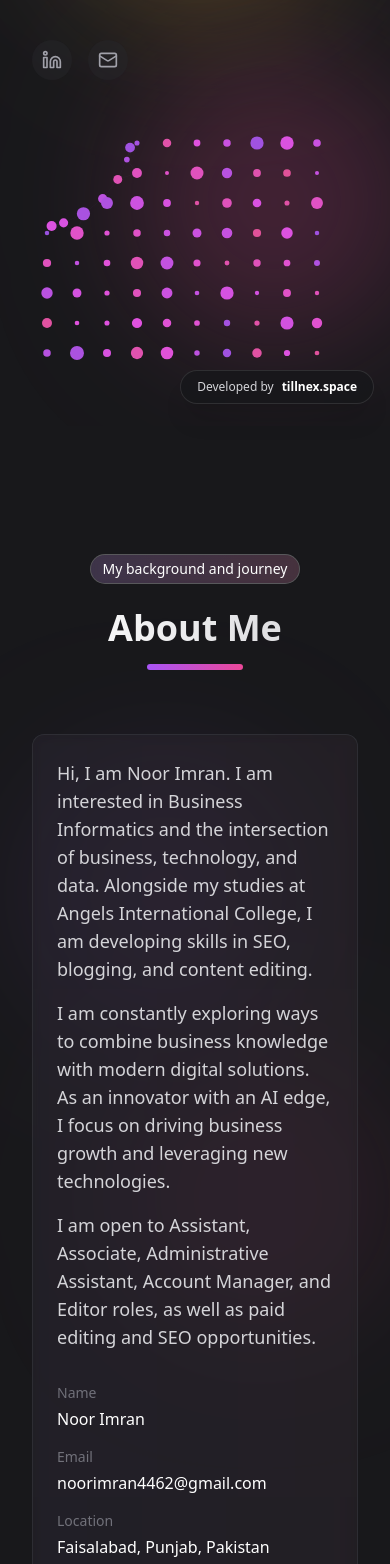
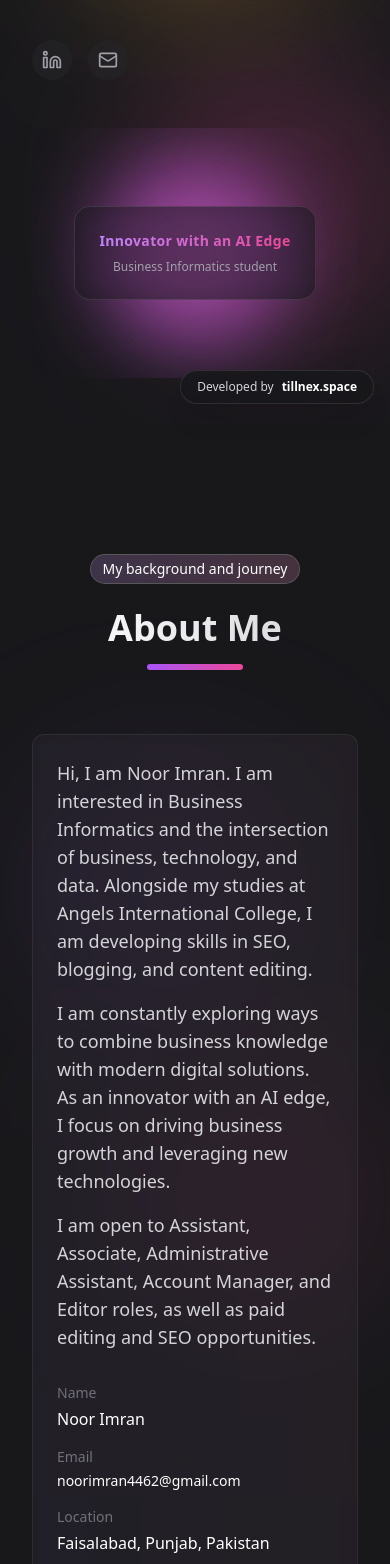
Before and after one commit to ranaahsana16-gif/portfoilio, a Next.js app: page / in a window 390 px wide. Shown: the part 424-1988 px from the top of the page. Built offline with nearby package versions, Linux system fonts and the light colour scheme.

Commit message:
fix: resolve email overflow, disable creative hero canvas on mobile for speed optimization

```diff
--- a/app/page.tsx
+++ b/app/page.tsx
@@ -96,7 +96,7 @@ export default function Portfolio() {
                   </div>
                   <div className="space-y-1">
                     <div className="text-sm text-zinc-500">Email</div>
-                    <div className="font-medium">noorimran4462@gmail.com</div>
+                    <div className="font-medium text-sm sm:text-base break-all">noorimran4462@gmail.com</div>
                   </div>
                   <div className="space-y-1">
                     <div className="text-sm text-zinc-500">Location</div>
@@ -175,7 +175,7 @@ export default function Portfolio() {
                   </div>
                   <div>
                     <div className="text-sm text-zinc-500">Email</div>
-                    <div className="font-medium text-lg">noorimran4462@gmail.com</div>
+                    <div className="font-medium text-sm sm:text-lg break-all">noorimran4462@gmail.com</div>
                   </div>
                 </a>
                 <a href="https://www.linkedin.com/in/noor-i-a41251378/" target="_blank" rel="noopener noreferrer" className="flex items-center gap-4 hover:bg-white/5 p-4 rounded-xl transition-colors w-full sm:w-auto">
--- a/components/creative-hero.tsx
+++ b/components/creative-hero.tsx
@@ -2,11 +2,15 @@
 
 import { useEffect, useRef } from "react"
 import { motion } from "framer-motion"
+import { useMobile } from "@/hooks/use-mobile"
 
 export function CreativeHero() {
   const canvasRef = useRef<HTMLCanvasElement>(null)
+  const isMobile = useMobile()
 
   useEffect(() => {
+    if (isMobile) return
+
     const canvas = canvasRef.current
     if (!canvas) return
 
@@ -29,7 +33,7 @@ export function CreativeHero() {
     setCanvasDimensions()
     window.addEventListener("resize", setCanvasDimensions)
 
-    // Mouse/Touch position
+    // Mouse position
     let mouseX = 0
     let mouseY = 0
     let targetX = 0
@@ -41,17 +45,7 @@ export function CreativeHero() {
       targetY = e.clientY - rect.top
     }
 
-    const handleTouch = (e: TouchEvent) => {
-      if (e.touches.length > 0) {
-        const rect = canvas.getBoundingClientRect()
-        targetX = e.touches[0].clientX - rect.left
-        targetY = e.touches[0].clientY - rect.top
-      }
-    }
-
     window.addEventListener("mousemove", handleMouseMove)
-    window.addEventListener("touchstart", handleTouch, { passive: true })
-    window.addEventListener("touchmove", handleTouch, { passive: true })
 
     // Particle class
     class Particle {
@@ -119,7 +113,6 @@ export function CreativeHero() {
 
     // Create particle grid
     const particlesArray: Particle[] = []
-    const particleCount = 1000
     const gridSize = 30
 
     function init() {
@@ -184,14 +177,27 @@ export function CreativeHero() {
       window.removeEventListener("resize", setCanvasDimensions)
       window.removeEventListener("resize", init)
       window.removeEventListener("mousemove", handleMouseMove)
-      window.removeEventListener("touchstart", handleTouch)
-      window.removeEventListener("touchmove", handleTouch)
     }
-  }, [])
+  }, [isMobile])
+
+  if (isMobile) {
+    return (
+      <div className="w-full h-[250px] relative flex items-center justify-center overflow-hidden">
+        <div className="absolute w-48 h-48 bg-purple-500 rounded-full mix-blend-screen filter blur-2xl opacity-20 animate-pulse"></div>
+        <div className="absolute w-40 h-40 bg-pink-500 rounded-full mix-blend-screen filter blur-2xl opacity-20 animate-pulse animation-delay-2000"></div>
+        <div className="relative p-6 rounded-2xl bg-zinc-900/60 border border-white/10 backdrop-blur-md flex flex-col items-center gap-2 max-w-[280px] text-center">
+          <span className="text-sm font-semibold tracking-wide bg-clip-text text-transparent bg-gradient-to-r from-purple-400 to-pink-500">
+            Innovator with an AI Edge
+          </span>
+          <span className="text-xs text-zinc-400">Business Informatics student</span>
+        </div>
+      </div>
+    )
+  }
 
   return (
     <motion.div
-      className="w-full h-[250px] sm:h-[350px] md:h-[500px] relative"
+      className="w-full h-[500px] relative"
       initial={{ opacity: 0 }}
       animate={{ opacity: 1 }}
       transition={{ duration: 1 }}
```
